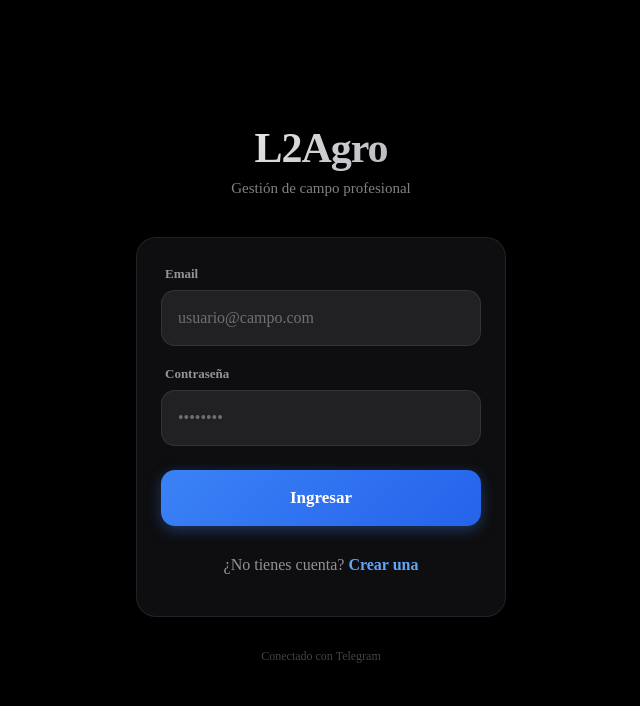
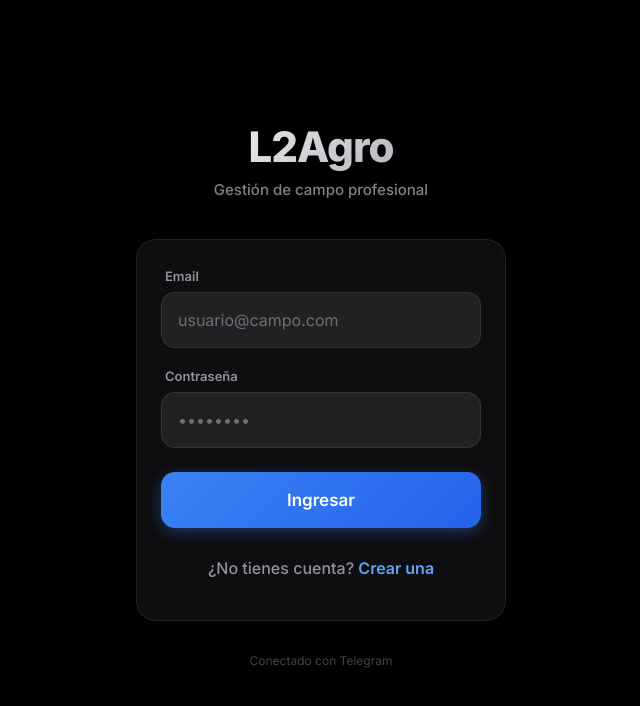
Before and after one commit to lucasmleone/l2Agro, a Next.js app: page /telegram/auth in a window 1280 px wide. Shown: the top 706 px of the page, without its empty margins (319-959 px from the left). Built offline with nearby package versions, Linux system fonts and the light colour scheme; no server answers.

Commit message:
feat: Disable Telegram WebApp auto-expansion and implement Inter font for global styling.

```diff
--- a/app/layout.tsx
+++ b/app/layout.tsx
@@ -1,9 +1,14 @@
 import type { Metadata, Viewport } from "next";
 import Script from "next/script";
+import { Inter } from "next/font/google";
 import "./globals.css";
 
-// ELIMINAMOS LAS FUENTES GEIST QUE SE VEN MAL EN MÓVIL
-// Usaremos la fuente nativa del sistema automáticamente.
+// Fuente Inter - moderna y legible
+const inter = Inter({
+  subsets: ["latin"],
+  weight: ["400", "500", "600", "700", "800"],
+  display: "swap"
+});
 
 export const metadata: Metadata = {
   title: "L2Agro",
@@ -32,8 +37,7 @@
           strategy="beforeInteractive"
         />
       </head>
-      {/* "font-sans" aplica la fuente nativa de Apple/Android */}
-      <body className="font-sans antialiased bg-black text-white">
+      <body className={`${inter.className} antialiased bg-black text-white`}>
         {children}
       </body>
     </html>
--- a/app/telegram/auth/page.tsx
+++ b/app/telegram/auth/page.tsx
@@ -15,7 +15,9 @@
         if (typeof window !== 'undefined' && window.Telegram?.WebApp) {
             const tg = window.Telegram.WebApp
             tg.ready()
-            tg.expand()
+            // NO expandir - mantener modo compacto
+            // tg.expand()
+
             // Colores negros para fusión total
             tg.setHeaderColor('#000000')
             tg.setBackgroundColor('#000000')
```
